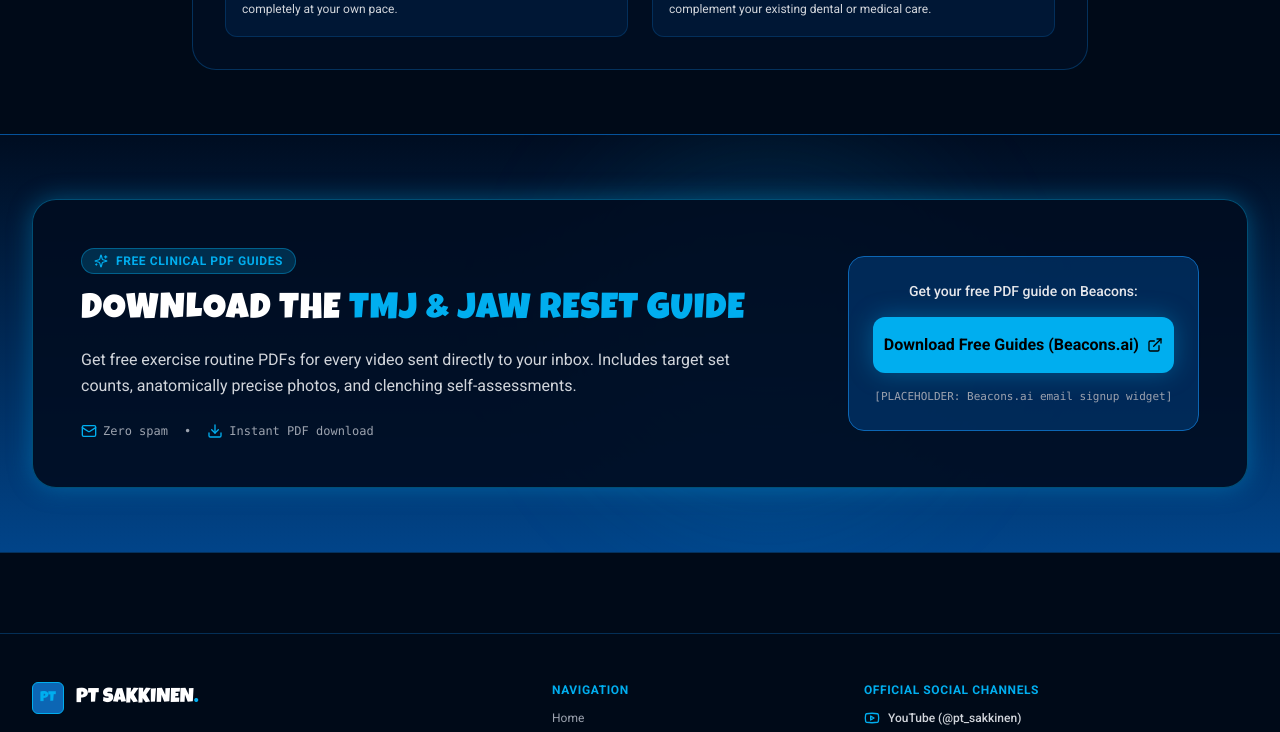
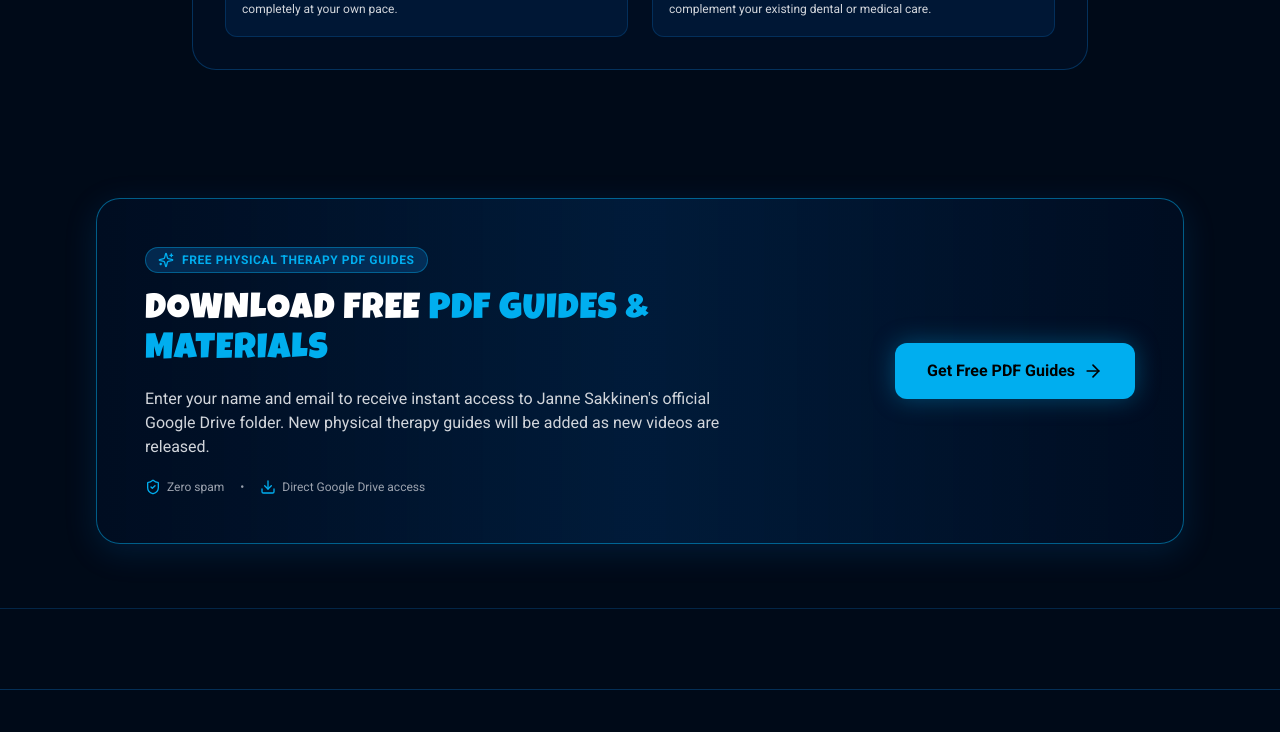
Before and after one commit to tftsakkinen-collab/ptsakkinen, a Next.js app: page /programs in a window 1280 px wide. Shown: the part 1300-2032 px from the top of the page. Built offline with nearby package versions, Linux system fonts and the light colour scheme.

Commit message:
Completely remove all Beacons.ai links and Kipuvapaa keho mentions

```diff
--- a/src/components/BeaconsWidget.tsx
+++ b/src/components/BeaconsWidget.tsx
@@ -1,66 +1,47 @@
-import { SITE_CONFIG } from "@/data/config";
-import { Download, Mail, Sparkles, ExternalLink } from "lucide-react";
+import Link from "next/link";
+import { Download, Sparkles, ShieldCheck, ArrowRight } from "lucide-react";
 
 export default function BeaconsWidget() {
   return (
-    <section className="py-16 bg-gradient-to-b from-[#000d21] to-[#014489] border-y border-[#0C66B4]/40 relative overflow-hidden">
-      <div className="absolute top-0 right-1/4 w-96 h-96 bg-[#00AEEF]/10 rounded-full blur-3xl pointer-events-none" />
+    <section className="py-16 bg-[#000a18] border-b border-[#0C66B4]/30 relative overflow-hidden">
+      <div className="max-w-6xl mx-auto px-4 sm:px-6 lg:px-8">
 
-      <div className="max-w-7xl mx-auto px-4 sm:px-6 lg:px-8 relative z-10">
-        <div className="rounded-3xl bg-[#000d21]/90 border border-[#00AEEF]/40 p-8 md:p-12 shadow-glow grid grid-cols-1 lg:grid-cols-12 gap-8 items-center">
+        {/* In-House Lead Capture Banner */}
+        <div className="p-8 sm:p-12 rounded-3xl bg-gradient-to-r from-[#000d21] via-[#014489]/30 to-[#000d21] border border-[#00AEEF]/50 shadow-panel relative z-10 grid grid-cols-1 lg:grid-cols-12 gap-8 items-center">
 
-          {/* Content */}
-          <div className="lg:col-span-8 space-y-4">
-            <div className="inline-flex items-center gap-2 px-3 py-1 rounded-full bg-[#00AEEF]/20 border border-[#00AEEF]/40 text-[#00AEEF] text-xs font-bold uppercase tracking-wider">
-              <Sparkles className="w-3.5 h-3.5" />
-              <span>Free Clinical PDF Guides</span>
+          <div className="lg:col-span-8 space-y-4 text-left">
+            <div className="inline-flex items-center gap-2 px-3 py-1 rounded-full bg-[#0C66B4]/30 border border-[#00AEEF]/40 text-[#00AEEF] text-xs font-bold uppercase tracking-wider">
+              <Sparkles className="w-4 h-4 text-[#00AEEF]" />
+              <span>Free Physical Therapy PDF Guides</span>
             </div>
 
             <h2 className="text-3xl sm:text-4xl font-display text-white tracking-wide">
-              DOWNLOAD THE <span className="text-[#00AEEF]">TMJ & JAW RESET GUIDE</span>
+              DOWNLOAD FREE <span className="text-[#00AEEF]">PDF GUIDES &amp; MATERIALS</span>
             </h2>
 
-            <p className="text-gray-300 text-base leading-relaxed max-w-2xl">
-              Get free exercise routine PDFs for every video sent directly to your inbox. Includes target set counts, anatomically precise photos, and clenching self-assessments.
+            <p className="text-gray-300 text-sm sm:text-base leading-relaxed max-w-xl">
+              Enter your name and email to receive instant access to Janne Sakkinen's official Google Drive folder. New physical therapy guides will be added as new videos are released.
             </p>
 
-            <div className="pt-2 flex items-center gap-4 text-xs text-gray-400 font-mono">
-              <span className="flex items-center gap-1.5">
-                <Mail className="w-4 h-4 text-[#00AEEF]" />
-                Zero spam
-              </span>
+            <div className="flex items-center gap-4 text-xs text-gray-400 pt-1">
+              <span className="flex items-center gap-1.5"><ShieldCheck className="w-4 h-4 text-[#00AEEF]" /> Zero spam</span>
               <span>•</span>
-              <span className="flex items-center gap-1.5">
-                <Download className="w-4 h-4 text-[#00AEEF]" />
-                Instant PDF download
-              </span>
+              <span className="flex items-center gap-1.5"><Download className="w-4 h-4 text-[#00AEEF]" /> Direct Google Drive access</span>
             </div>
           </div>
 
-          {/* Beacons Link Card */}
-          <div className="lg:col-span-4 flex flex-col justify-center">
-            <div className="p-6 rounded-2xl bg-[#014489]/50 border border-[#0C66B4] space-y-4 text-center">
-              <p className="text-sm text-gray-200 font-medium">
-                Get your free PDF guide on Beacons:
-              </p>
-
-              <a
-                href={SITE_CONFIG.beaconsUrl}
-                target="_blank"
-                rel="noopener noreferrer"
-                className="w-full py-4 rounded-xl bg-[#00AEEF] text-black font-bold text-base hover:bg-[#33C2F5] transition-all shadow-glow flex items-center justify-center gap-2 group"
-              >
-                <span>Download Free Guides (Beacons.ai)</span>
-                <ExternalLink className="w-4 h-4 group-hover:translate-x-0.5 transition-transform" />
-              </a>
-
-              <p className="text-[11px] text-gray-400 font-mono">
-                [PLACEHOLDER: Beacons.ai email signup widget]
-              </p>
-            </div>
+          <div className="lg:col-span-4 flex justify-center lg:justify-end">
+            <Link
+              href="/free-guide"
+              className="w-full sm:w-auto px-8 py-4 rounded-xl bg-[#00AEEF] text-black font-bold text-base hover:bg-[#33C2F5] transition-all shadow-glow flex items-center justify-center gap-2 group text-center"
+            >
+              <span>Get Free PDF Guides</span>
+              <ArrowRight className="w-5 h-5 group-hover:translate-x-1 transition-transform" />
+            </Link>
           </div>
 
         </div>
+
       </div>
     </section>
   );
--- a/src/components/Footer.tsx
+++ b/src/components/Footer.tsx
@@ -1,6 +1,6 @@
 import Link from "next/link";
 import { SITE_CONFIG } from "@/data/config";
-import { Youtube, ExternalLink, Globe, ShieldAlert, Mail, Phone, MapPin, Instagram, Video } from "lucide-react";
+import { Youtube, Globe, ShieldAlert, Mail, Phone, MapPin, Instagram, Video } from "lucide-react";
 
 export default function Footer() {
   return (
@@ -20,7 +20,7 @@
               </span>
             </Link>
             <p className="text-xs text-gray-300 leading-relaxed max-w-sm">
-              OMT Physical Therapist Janne Sakkinen — Evidence-based rehabilitation for TMJ disorders, jaw clenching, bruxism, and neck pain.
+              OMT Physical Therapist Janne Sakkinen — Evidence-based rehabilitation for TMJ disorders, jaw clenching, bruxism, and musculoskeletal pain.
             </p>
 
             {/* Company Info */}
@@ -31,7 +31,7 @@
               <p className="flex items-center gap-1.5"><Mail className="w-3.5 h-3.5 text-[#00AEEF]" /> {SITE_CONFIG.contactEmail}</p>
             </div>
 
-            {/* Sister Site Courtesy Link */}
+            {/* Sister Site Link */}
             <div className="pt-2">
               <a
                 href={SITE_CONFIG.sisterSiteUrl}
@@ -101,15 +101,6 @@
                 <Video className="w-4 h-4 text-[#00AEEF]" />
                 <span>TikTok ({SITE_CONFIG.tiktokHandle})</span>
               </a>
-              <a
-                href={SITE_CONFIG.beaconsUrl}
-                target="_blank"
-                rel="noopener noreferrer"
-                className="inline-flex items-center gap-2 text-gray-300 hover:text-[#00AEEF] transition-colors font-medium"
-              >
-                <ExternalLink className="w-4 h-4 text-[#00AEEF]" />
-                <span>Beacons.ai / ptsakkinen</span>
-              </a>
             </div>
           </div>
 
```
